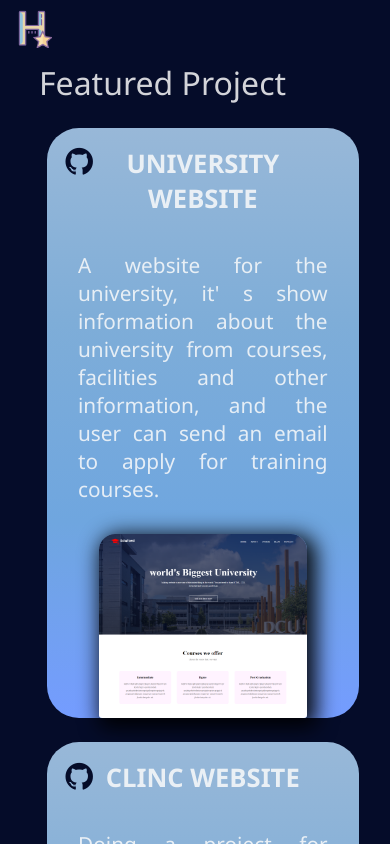
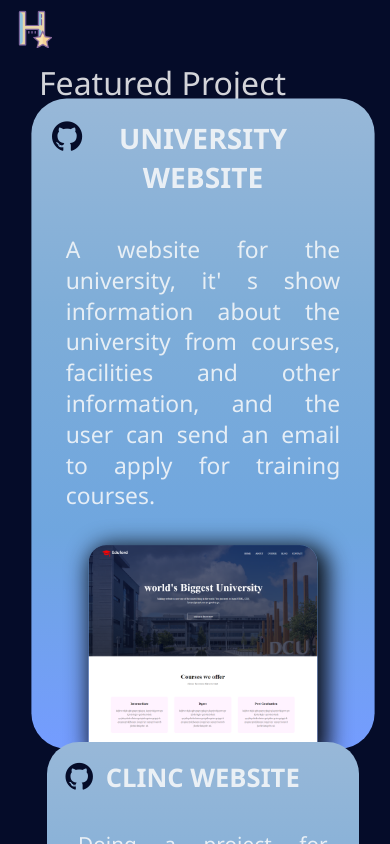
Before and after one commit to hafsakhanfar/HafsaPortfolio, a plain HTML site: page index.html in a window 390 px wide. In both pictures the pointer is over the element 202 px from the left and 2311 px from the top of the page. Shown: the part 1889-2733 px from the top of the page. Drawn offline with Linux system fonts and the light colour scheme.

Commit message:
make it more interactive and responsive

```diff
--- a/style.css
+++ b/style.css
@@ -309,8 +309,13 @@ a {
   border-top-left-radius: 1rem;
   left: 15%;
   bottom: 0%;
+  transition: 300ms;
+  box-shadow: 5px 5px 20px 5px rgba(0, 0, 0, 90%);
+}
 
-  box-shadow: 5px 5px 20px 5px rgba(0, 0, 0, 90%);
+.work__project:hover {
+  transition: 300ms;
+  transform: scale(1.1);
 }
 .work__github {
   position: absolute;
@@ -529,7 +534,7 @@ a {
     left: 0%;
   }
 
-  .work__imgOne:is(:hover) {
+  .work__imgOne:hover {
     width: 100vw;
     height: auto;
   }
```
